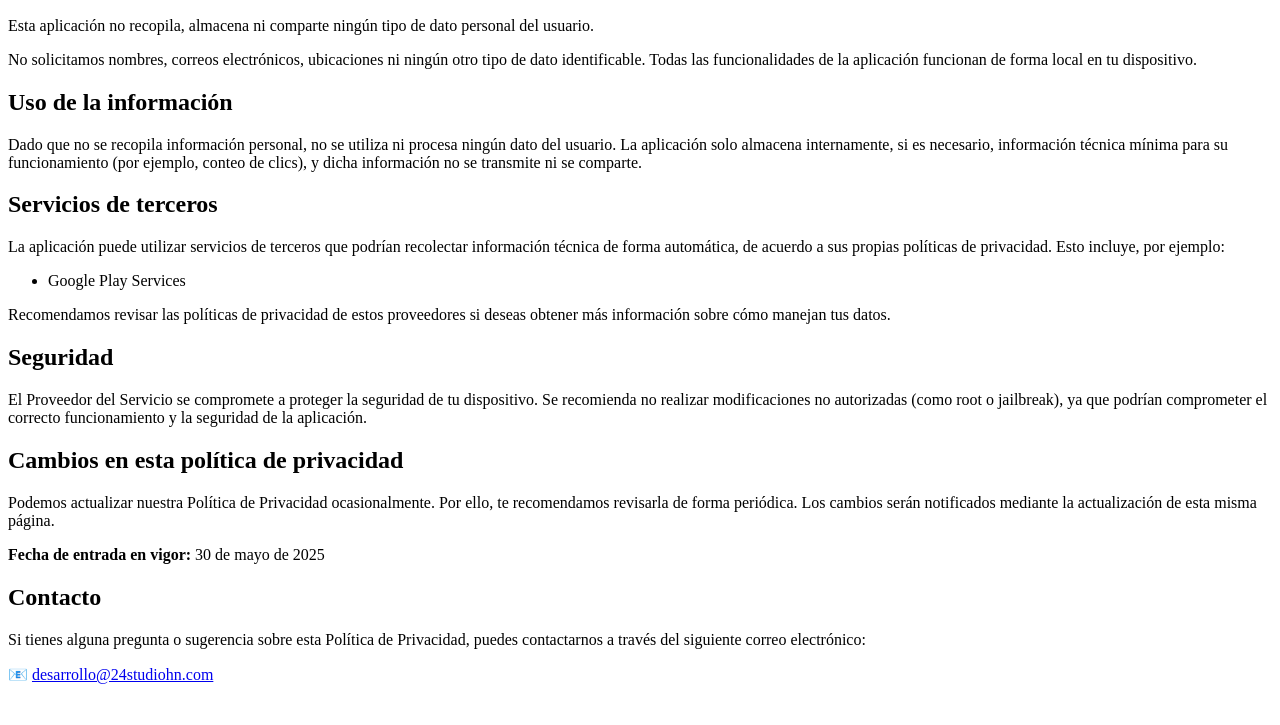
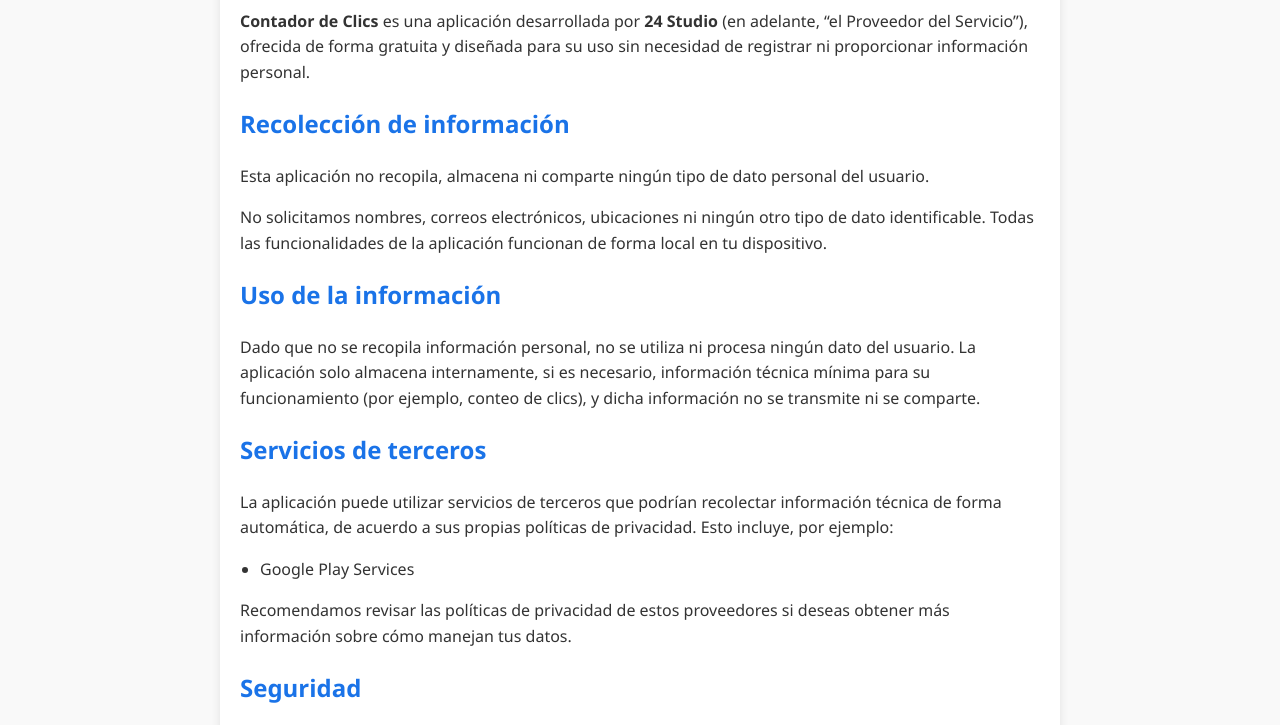
Before and after one commit to wes19/privacidad, a plain HTML site: page index.html in a window 1280 px wide. Shown: the part 166-891 px from the top of the page. Before the commit the page ends 866 px from the top, so only its background shows below. Drawn offline with Linux system fonts and the light colour scheme.

Commit message:
Update index.html

```diff
--- a/index.html
+++ b/index.html
@@ -4,8 +4,56 @@
   <meta charset="UTF-8">
   <meta name="viewport" content="width=device-width, initial-scale=1.0">
   <title>Política de Privacidad - Contador de Clics</title>
+  <style>
+    body {
+      font-family: 'Segoe UI', Tahoma, Geneva, Verdana, sans-serif;
+      margin: 0;
+      padding: 0;
+      background-color: #f9f9f9;
+      color: #333;
+      line-height: 1.6;
+    }
+
+    .container {
+      max-width: 800px;
+      margin: 40px auto;
+      padding: 20px;
+      background-color: #fff;
+      border-radius: 12px;
+      box-shadow: 0 4px 10px rgba(0, 0, 0, 0.1);
+    }
+
+    h1, h2 {
+      color: #1a73e8;
+    }
+
+    h1 {
+      font-size: 2em;
+      border-bottom: 2px solid #1a73e8;
+      padding-bottom: 10px;
+      margin-bottom: 30px;
+    }
+
+    ul {
+      padding-left: 20px;
+    }
+
+    a {
+      color: #1a73e8;
+      text-decoration: none;
+    }
+
+    a:hover {
+      text-decoration: underline;
+    }
+
+    p {
+      margin-bottom: 15px;
+    }
+  </style>
 </head>
 <body>
+  <div class="container">
     <h1>Política de Privacidad</h1>
 
     <p><strong>Contador de Clics</strong> es una aplicación desarrollada por <strong>24 Studio</strong> (en adelante, “el Proveedor del Servicio”), ofrecida de forma gratuita y diseñada para su uso sin necesidad de registrar ni proporcionar información personal.</p>
@@ -35,6 +83,6 @@
     <h2>Contacto</h2>
     <p>Si tienes alguna pregunta o sugerencia sobre esta Política de Privacidad, puedes contactarnos a través del siguiente correo electrónico:</p>
     <p>📧 <a href="mailto:desarrollo@24studiohn.com">desarrollo@24studiohn.com</a></p>
-
+  </div>
 </body>
 </html>
```
Lines whose indentation alone changed are shown as unchanged.
